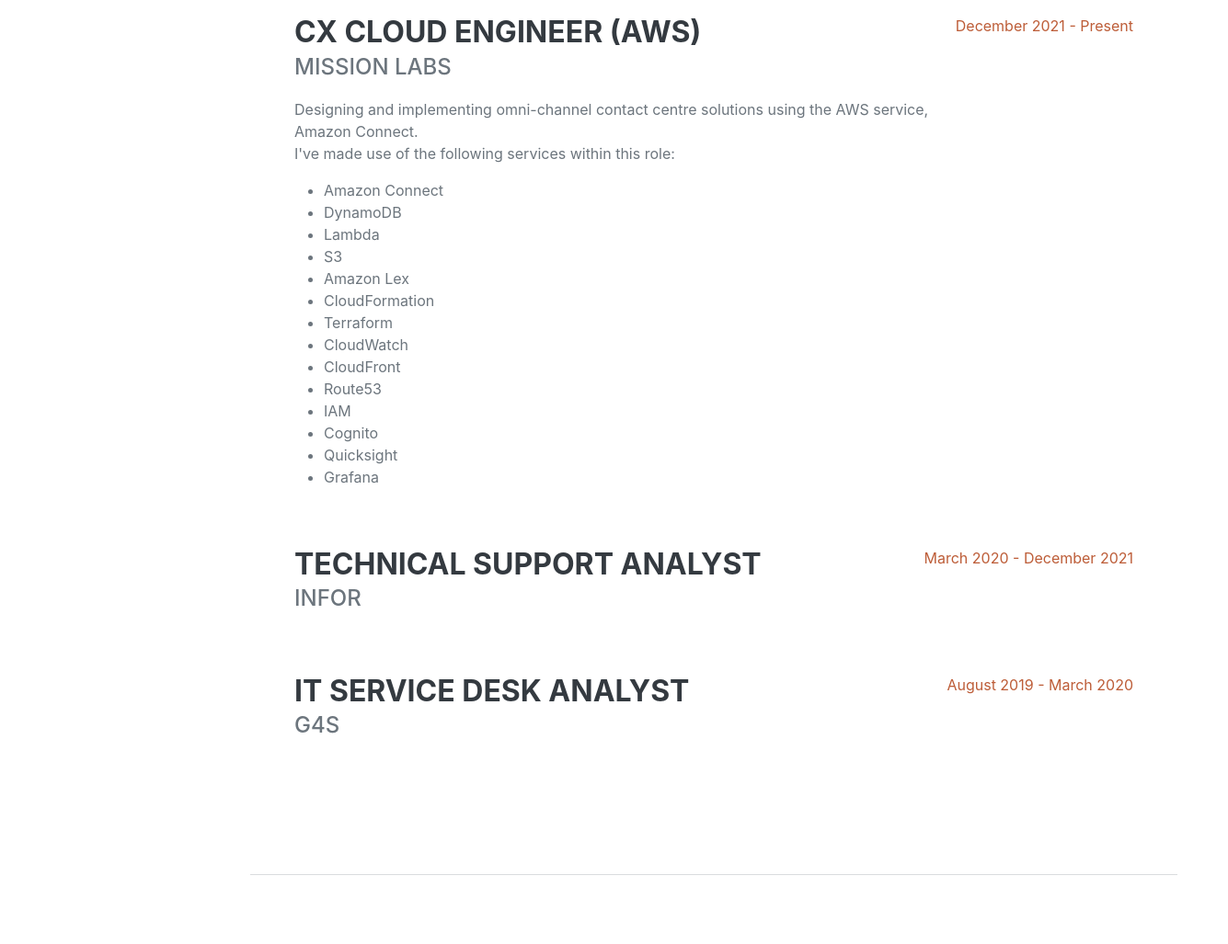
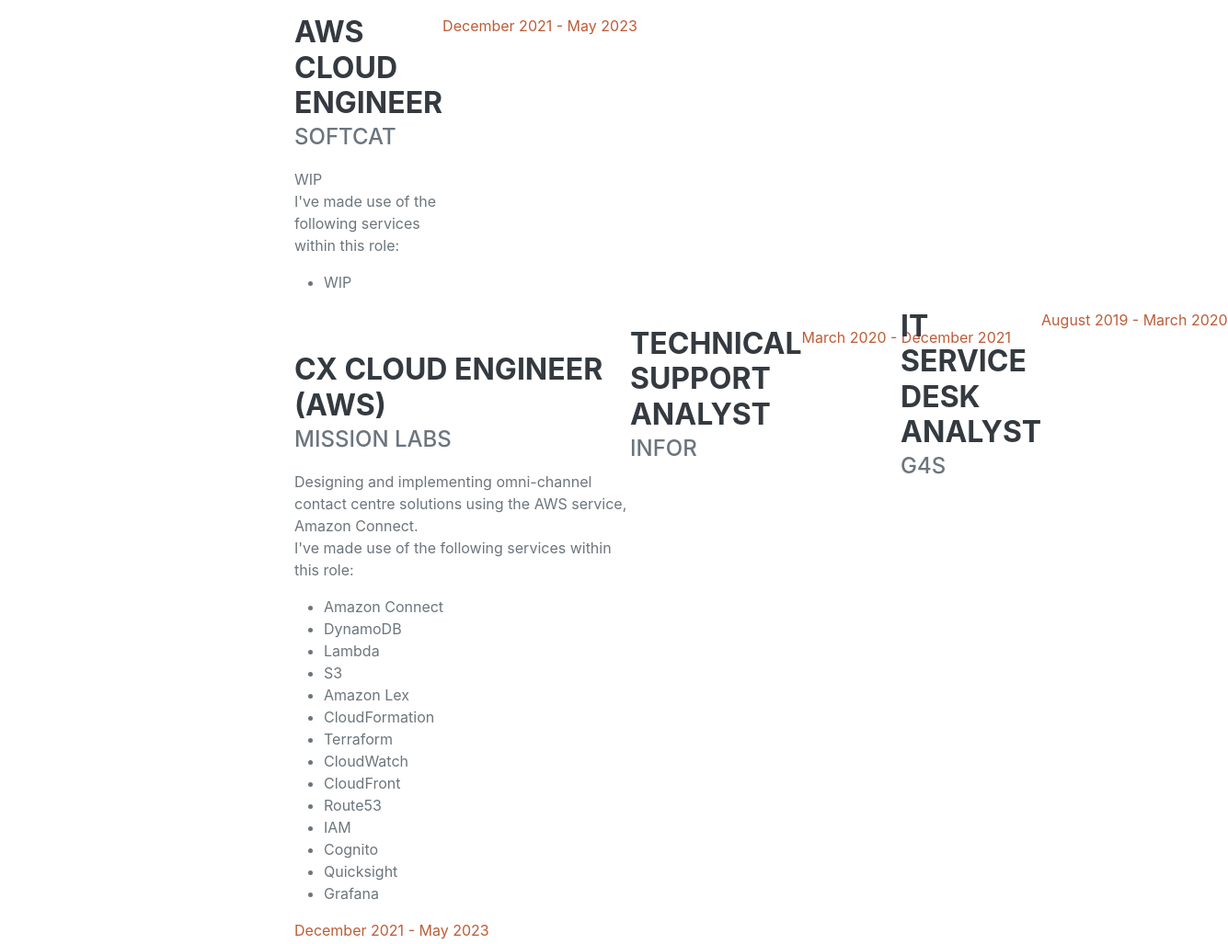
Before and after one commit to adnanhussain98/cloud-resume-website, a plain HTML site: page index.html in a window 1280 px wide. Shown: the part 980-2007 px from the top of the page at 92% size, 1335 px wide, since content can reach past the window. Drawn offline with nearby package versions, Linux system fonts and the light colour scheme; a web font is replaced by a local one.

Commit message:
new role update

```diff
--- a/index.html
+++ b/index.html
@@ -124,7 +124,24 @@
           <div
             class="d-flex flex-column flex-md-row justify-content-between mb-5"
           >
-            <div class="flex-grow-1">
+          <div class="flex-grow-1">
+              <h3 class="mb-0">AWS Cloud Engineer</h3>
+              <div class="subheading mb-3">Softcat</div>
+              <p>
+                WIP <br />
+                I've made use of the following services within this role:
+              </p>
+              <ul>
+                <li>WIP</li>
+
+              </ul>
+            </div>
+            <div class="flex-shrink-0">
+              <span class="text-primary">December 2021 - May 2023</span>
+            </div>
+          </div>
+
+          <div class="flex-grow-1">
               <h3 class="mb-0">CX Cloud Engineer (AWS)</h3>
               <div class="subheading mb-3">Mission Labs</div>
               <p>
@@ -150,7 +167,7 @@
               </ul>
             </div>
             <div class="flex-shrink-0">
-              <span class="text-primary">December 2021 - Present</span>
+              <span class="text-primary">December 2021 - May 2023</span>
             </div>
           </div>
           <div
```
